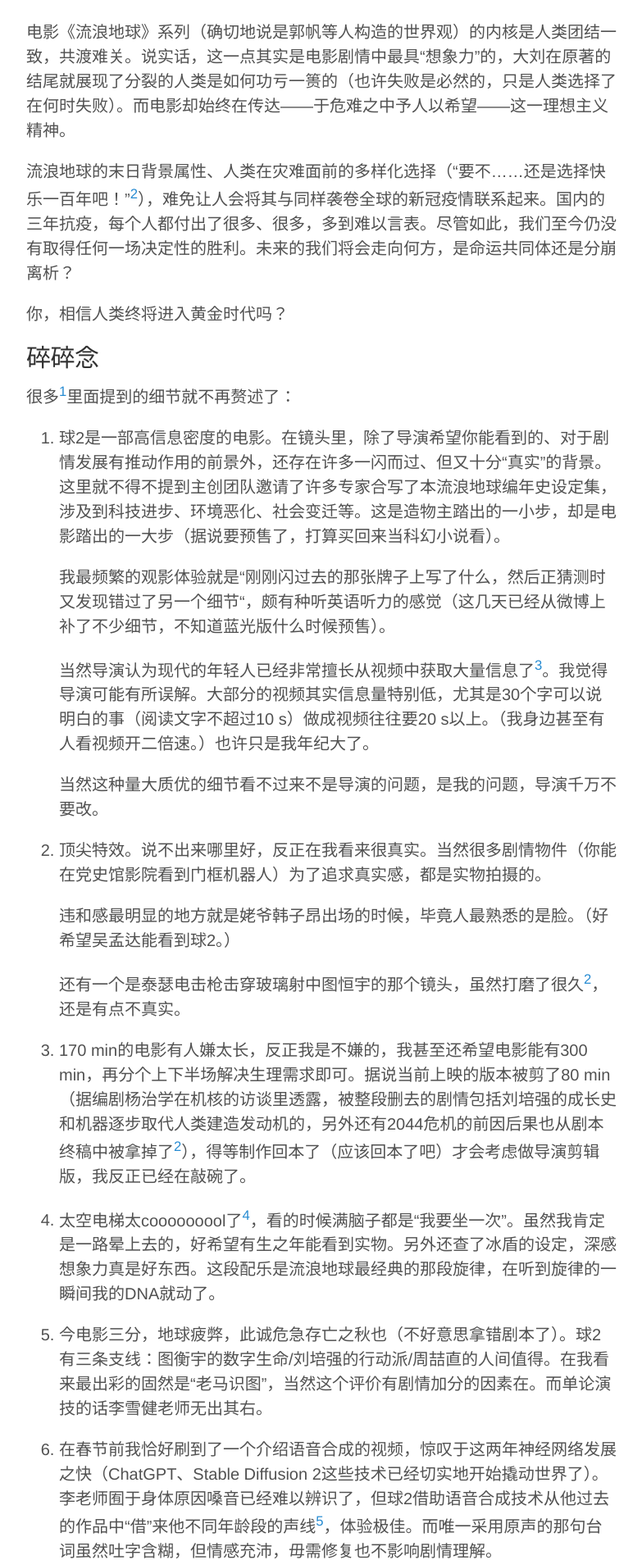
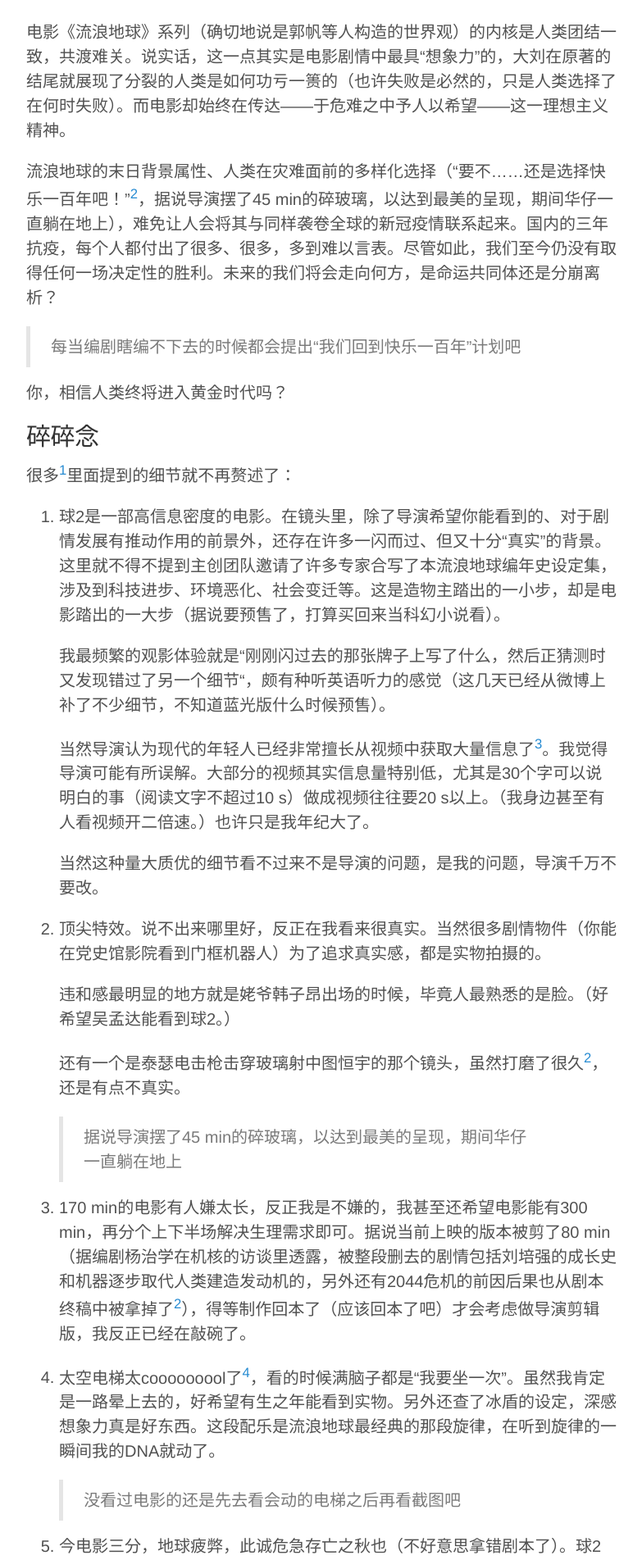
Before and after one commit to janmelin/Blog, a Jekyll site: the page built from _posts/2023-02-10-Speak_Up_For_Wandering_Earth_II.md, in a window 1280 px wide. Shown: the part 712-2615 px from the top of the page at 82% size, without its empty margins (248-1031 px from the left). Built offline with Jekyll 4.4.1, drawn with Linux system fonts in a browser that asks for light colours; some of the changed text lies outside the part shown.

Commit message:
20230211-01

```diff
--- a/_posts/2023-02-10-Speak_Up_For_Wandering_Earth_II.md
+++ b/_posts/2023-02-10-Speak_Up_For_Wandering_Earth_II.md
@@ -15,7 +15,9 @@
 
 电影《流浪地球》系列（确切地说是郭帆等人构造的世界观）的内核是人类团结一致，共渡难关。说实话，这一点其实是电影剧情中最具“想象力”的，大刘在原著的结尾就展现了分裂的人类是如何功亏一篑的（也许失败是必然的，只是人类选择了在何时失败）。而电影却始终在传达——于危难之中予人以希望——这一理想主义精神。
 
-流浪地球的末日背景属性、人类在灾难面前的多样化选择（“要不……还是选择快乐一百年吧！”[^2]），难免让人会将其与同样袭卷全球的新冠疫情联系起来。国内的三年抗疫，每个人都付出了很多、很多，多到难以言表。尽管如此，我们至今仍没有取得任何一场决定性的胜利。未来的我们将会走向何方，是命运共同体还是分崩离析？
+流浪地球的末日背景属性、人类在灾难面前的多样化选择（“要不……还是选择快乐一百年吧！”[^2]，据说导演摆了45 min的碎玻璃，以达到最美的呈现，期间华仔一直躺在地上），难免让人会将其与同样袭卷全球的新冠疫情联系起来。国内的三年抗疫，每个人都付出了很多、很多，多到难以言表。尽管如此，我们至今仍没有取得任何一场决定性的胜利。未来的我们将会走向何方，是命运共同体还是分崩离析？
+
+> 每当编剧瞎编不下去的时候都会提出“我们回到快乐一百年”计划吧
 
 你，相信人类终将进入黄金时代吗？
 
@@ -37,9 +39,13 @@
 
    还有一个是泰瑟电击枪击穿玻璃射中图恒宇的那个镜头，虽然打磨了很久[^2]，还是有点不真实。
 
+   > 据说导演摆了45 min的碎玻璃，以达到最美的呈现，期间华仔一直躺在地上
+
 3. 170 min的电影有人嫌太长，反正我是不嫌的，我甚至还希望电影能有300 min，再分个上下半场解决生理需求即可。据说当前上映的版本被剪了80 min（据编剧杨治学在机核的访谈里透露，被整段删去的剧情包括刘培强的成长史和机器逐步取代人类建造发动机的，另外还有2044危机的前因后果也从剧本终稿中被拿掉了[^2]），得等制作回本了（应该回本了吧）才会考虑做导演剪辑版，我反正已经在敲碗了。
 
 4. 太空电梯太cooooooool了[^4]，看的时候满脑子都是“我要坐一次”。虽然我肯定是一路晕上去的，好希望有生之年能看到实物。另外还查了冰盾的设定，深感想象力真是好东西。这段配乐是流浪地球最经典的那段旋律，在听到旋律的一瞬间我的DNA就动了。
+
+   > 没看过电影的还是先去看会动的电梯之后再看截图吧
 
 5. 今电影三分，地球疲弊，此诚危急存亡之秋也（不好意思拿错剧本了）。球2有三条支线：图衡宇的数字生命/刘培强的行动派/周喆直的人间值得。在我看来最出彩的固然是“老马识图”，当然这个评价有剧情加分的因素在。而单论演技的话李雪健老师无出其右。
 
@@ -104,7 +110,7 @@
    + 在我看来，97%是个很暧昧的数字。它能反映出重启任务即将成功，与图的行动进展吻合。但它为什么是97%而不是0%或50%（我觉得正常情况下它应该是这两个数字之一，表明未重启成功或仅重启一台服务器），一种戏外的解释是给观众降低理解负担的，另外一种戏内的解释就是给周看的，说明MOSS已准备就绪，静等人类点火（这个需要三刷看进度条的数字变化）。
    + 综上我其实还是不知道周那句“我们的人一定会成功的”到底指的是中国人的主观能动性还是意识到这是MOSS对人类的考验。想来这也是主创故意制造的悬念，甚至可能是第三部的伏笔。*我个人是倾向于后一种猜测，毕竟此时主控室除了笨笨就没有其他能动的了。*
 
-   另外断网是在MOSS诞生后发生的，而MOSS居然不知道密钥是什么？除非是基于物理的密钥。考虑到密钥又需要能被验证，是基于量子纠缠的密钥吗？
+   另外断网是在MOSS诞生后发生的，而MOSS居然不知道密钥是什么？*除非是基于物理的密钥。考虑到密钥又需要能被验证，是基于量子纠缠的密钥吗？*
 
 4. 作为全剧最大泪点，我坚信“50岁以上出列”会是人类共同的选择。
 
--- a/public/css/poole.css
+++ b/public/css/poole.css
@@ -20,6 +20,17 @@
  * Update the foundational and global aspects of the page.
  */
 
+@font-face {
+    font-family: "LXGW";
+    src: url("/public/lxgw-wenkai/LXGWWenKai-Regular.ttf");
+    font-display: fallback;
+}
+@font-face {
+    font-family: "LXGW-mono";
+    src: url("/public/lxgw-wenkai/LXGWWenKaiMono-Regular.ttf");
+    font-display: fallback;
+}
+
 * {
   -webkit-box-sizing: border-box;
      -moz-box-sizing: border-box;
@@ -33,7 +44,7 @@
 }
 
 html {
-  font-family: "Helvetica Neue", Helvetica, Arial, sans-serif;
+  font-family: "LXGW", "Helvetica Neue", Helvetica, Arial, sans-serif;
   font-size: 16px;
   line-height: 1.5;
 }
@@ -132,7 +143,7 @@
 /* Code */
 code,
 pre {
-  font-family: Menlo, Monaco, "Courier New", monospace;
+  font-family: "LXGW-mono", Menlo, Monaco, "Courier New", monospace;
 }
 code {
   padding: .25em .5em;
```
Also changed, not shown: other parts of _posts/2023-02-10-Speak_Up_For_Wandering_Earth_II.md (+2 -8 lines), images/2023-02-10-Speak_Up_For_Wandering_Earth_II/550W_Logo.png.
